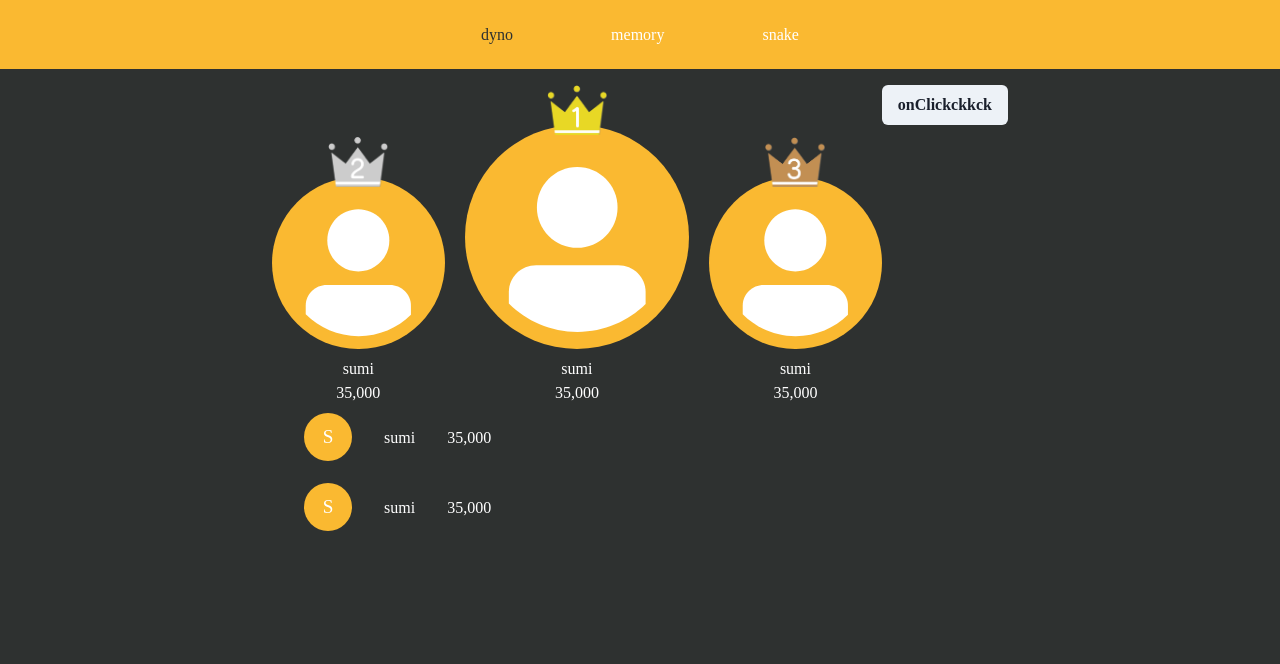
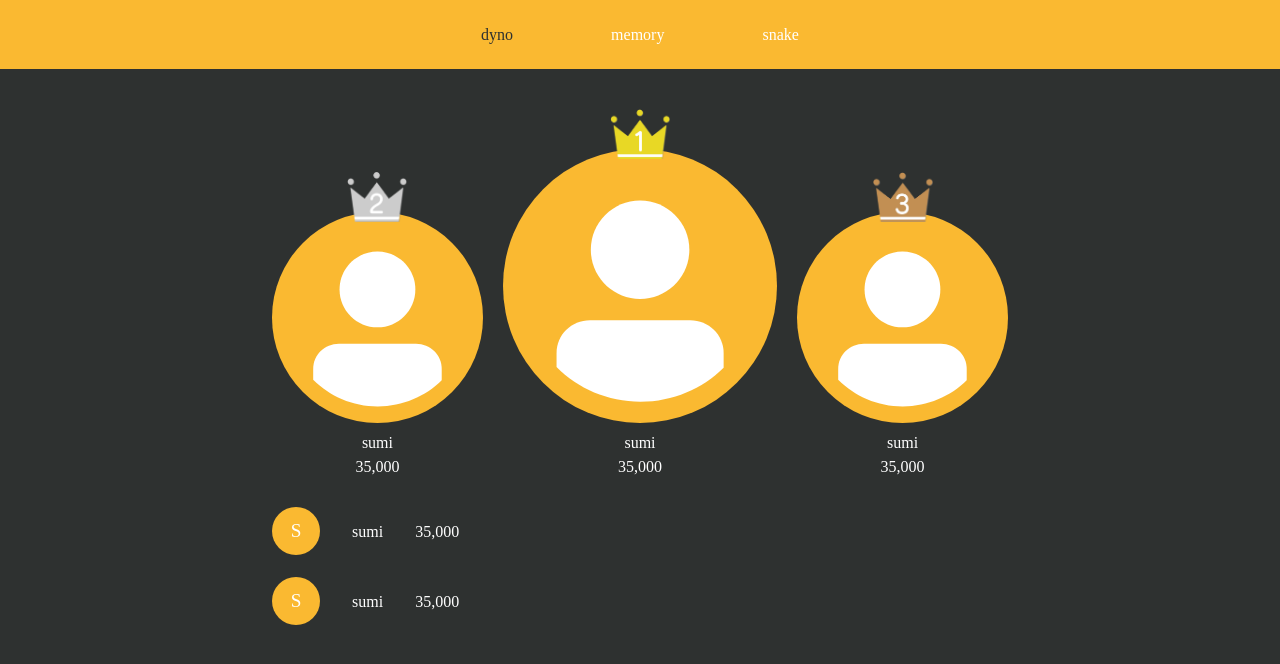
Before and after one commit to GAME-EE/client, a Next.js app: page /rank in a window 1280 px wide. Shown: the top 664 px of the page. Built offline with nearby package versions, Linux system fonts and the light colour scheme; a web font is replaced by a local one.

Commit message:
기본 랭킹 페이지  + 애니매이션으로 정리

```diff
--- a/src/components/Rank/BottomItemWrapper.tsx
+++ b/src/components/Rank/BottomItemWrapper.tsx
@@ -5,13 +5,14 @@ import React, { useCallback } from 'react';
 import { ItemMotion, BottonItemWrapperMotion } from '../../constants/rank';
 
 interface IBottomItemWraer {
-  data: Array<any>;
-  handleCardOpen: any;
-  idx: any;
+  data: Array<{
+    name: string;
+    score: string;
+  }>;
+  idx: number;
 }
-function BottomItemWrapper({ data, handleCardOpen }: IBottomItemWraer) {
-  // NOTE :왜 이 코드를 안에 두어야 챕을 옮길때마가 모션이 다시 실행되는걸까요. 이유?!
 
+function BottomItemWrapper({ data }: IBottomItemWraer) {
   const MotionDiv = useCallback(
     chakra(motion.div, {
       shouldForwardProp: prop => isValidMotionProp(prop) || prop === 'children',
@@ -24,7 +25,7 @@ function BottomItemWrapper({ data, handleCardOpen }: IBottomItemWraer) {
       display="flex"
       flexDirection={'column'}
       marginY={8}
-      // paddingY={5}
+      paddingY={5}
       gap={5}
       variants={BottonItemWrapperMotion}
       initial="hidden"
@@ -32,8 +33,7 @@ function BottomItemWrapper({ data, handleCardOpen }: IBottomItemWraer) {
     >
       {data.map((item, idx) => (
         <MotionDiv h="50px" lineHeight={'50px'} key={idx} variants={ItemMotion} color={'#fff'}>
-          <Box onClick={() => handleCardOpen(item.name + idx)} gap={8} display={'flex'}>
-            <span>{item.index}</span>
+          <Box gap={8} display={'flex'}>
             <Avatar
               name={item.name}
               color={'#fff'}
--- a/src/components/Rank/TopItemWrapper.tsx
+++ b/src/components/Rank/TopItemWrapper.tsx
@@ -1,21 +1,20 @@
 import { Avatar, Box, chakra } from '@chakra-ui/react';
 import React, { useState } from 'react';
 import styled from '@emotion/styled';
-import { motion, isValidMotionProp, AnimatePresence } from 'framer-motion';
+import { motion, isValidMotionProp } from 'framer-motion';
 import Image from 'next/image';
-
 import { ELEMENT_COLOR } from '../../styles/colors';
 import { CROWN_ORDER, ItemMotion, TopItemWrapperMotion } from '../../constants/rank';
 
 interface ITopItemWrapper {
-  data: Array<any>;
-  idx: any;
-  handleCardOpen: (arg0: string) => void;
+  data: Array<{
+    name: string;
+    score: string;
+  }>;
+  idx: number;
 }
 
-const TopItemWrapper = ({ data, handleCardOpen }: ITopItemWrapper) => {
-  const [selectedId, setSelectedId] = useState<null | number>(null);
-
+const TopItemWrapper = ({ data }: ITopItemWrapper) => {
   const MotionDiv = chakra(motion.div, {
     shouldForwardProp: prop => isValidMotionProp(prop) || prop === 'children',
   });
@@ -26,7 +25,7 @@ const TopItemWrapper = ({ data, handleCardOpen }: ITopItemWrapper) => {
         alignItems={'flex-end'}
         gap={5}
         h="fit-content"
-        marginY={10}
+        marginY={12}
         marginBottom={16}
         variants={TopItemWrapperMotion}
         initial="hidden"
@@ -38,8 +37,6 @@ const TopItemWrapper = ({ data, handleCardOpen }: ITopItemWrapper) => {
             key={idx}
             order={CROWN_ORDER[idx].order}
             layoutId={idx}
-            onClick={() => handleCardOpen(item.name + idx)}
-            // onClick={() => setSelectedId(idx + 1)}
           >
             <MotionDiv
               position="absolute"
@@ -51,7 +48,7 @@ const TopItemWrapper = ({ data, handleCardOpen }: ITopItemWrapper) => {
             >
               <Avatar
                 size="full"
-                name={item.content}
+                // name={}
                 bg={ELEMENT_COLOR.HOME_SECOND_BG_COLOR}
                 color={'#fff'}
               ></Avatar>
@@ -84,12 +81,7 @@ const TopItemWrapper = ({ data, handleCardOpen }: ITopItemWrapper) => {
     </>
   );
 };
-const MotionWrapper = styled(Box)`
-  position: fixed;
-  width: 400px;
-  height: 400px;
-  background-color: #fff;
-`;
+
 const AvatarWrapper = styled(Box)`
   position: relative;
   &:after {
--- a/src/pages/rank.tsx
+++ b/src/pages/rank.tsx
@@ -1,56 +1,26 @@
-import {
-  Box,
-  Button,
-  Modal,
-  ModalBody,
-  ModalCloseButton,
-  ModalContent,
-  ModalFooter,
-  ModalHeader,
-  ModalOverlay,
-  TabPanel,
-  useDisclosure,
-} from '@chakra-ui/react';
+import { Box, TabPanel } from '@chakra-ui/react';
 import React, { useState } from 'react';
 import styled from '@emotion/styled';
 import TopItemWrapper from '../components/Rank/TopItemWrapper';
 import BottomItemWrapper from '../components/Rank/BottomItemWrapper';
 import { DUMMY1, DUMMY2, DUMMY3 } from '../constants/rank';
 import TabsWrapper from '../components/Rank/TabsWrapper';
-import { ELEMENT_COLOR } from '../styles/colors';
-import { AnimatePresence, motion } from 'framer-motion';
 const DUMMYTAP = [{ name: 'dyno' }, { name: 'memory' }, { name: 'snake' }];
 const Rank = () => {
   const [data, setData] = useState([DUMMY1, DUMMY2, DUMMY3]);
   const [tabIndex, setTabIndex] = React.useState(0);
-  const { isOpen, onOpen, onClose } = useDisclosure();
-  const [selectItem, setSelectItem] = useState({});
   const handleTabsChange = (index: number) => {
     setTabIndex(index);
   };
-  const handleCardOpen = (name: string) => {
-    console.log(name);
-    setSelectItem(name);
-    onOpen();
-  };
-  const [selectedId, setSelectedId] = useState<string | null>(null);
-
   return (
     <Wrapper>
       <TabsWrapper tabIndex={tabIndex} handleTabsChange={handleTabsChange} data={DUMMYTAP}>
         {data.map((item, idx) => (
-          <TabPanel key={idx} marginX={'auto'} maxWidth={'768px'} display="flex">
+          <TabPanel key={idx} marginX={'auto'} marginY={4} maxWidth={'768px'} display="flex">
             <Box flex="1">
-              <TopItemWrapper data={item.slice(0, 3)} idx={idx} handleCardOpen={handleCardOpen} />
-              <BottomItemWrapper data={item.slice(3)} idx={idx} handleCardOpen={handleCardOpen} />
+              <TopItemWrapper data={item.slice(0, 3)} idx={idx} />
+              <BottomItemWrapper data={item.slice(3)} idx={idx} />
             </Box>
-            <Button onClick={() => setSelectedId('hello')}>onClickckkck</Button>
-            {selectedId && (
-              <motion.div animate={{ opacity: 1, y: 0 }} initial={{ opacity: 0, y: -20 }}>
-                asddsd
-                <Button onClick={() => setSelectedId(null)}>null</Button>
-              </motion.div>
-            )}
           </TabPanel>
         ))}
       </TabsWrapper>
```
